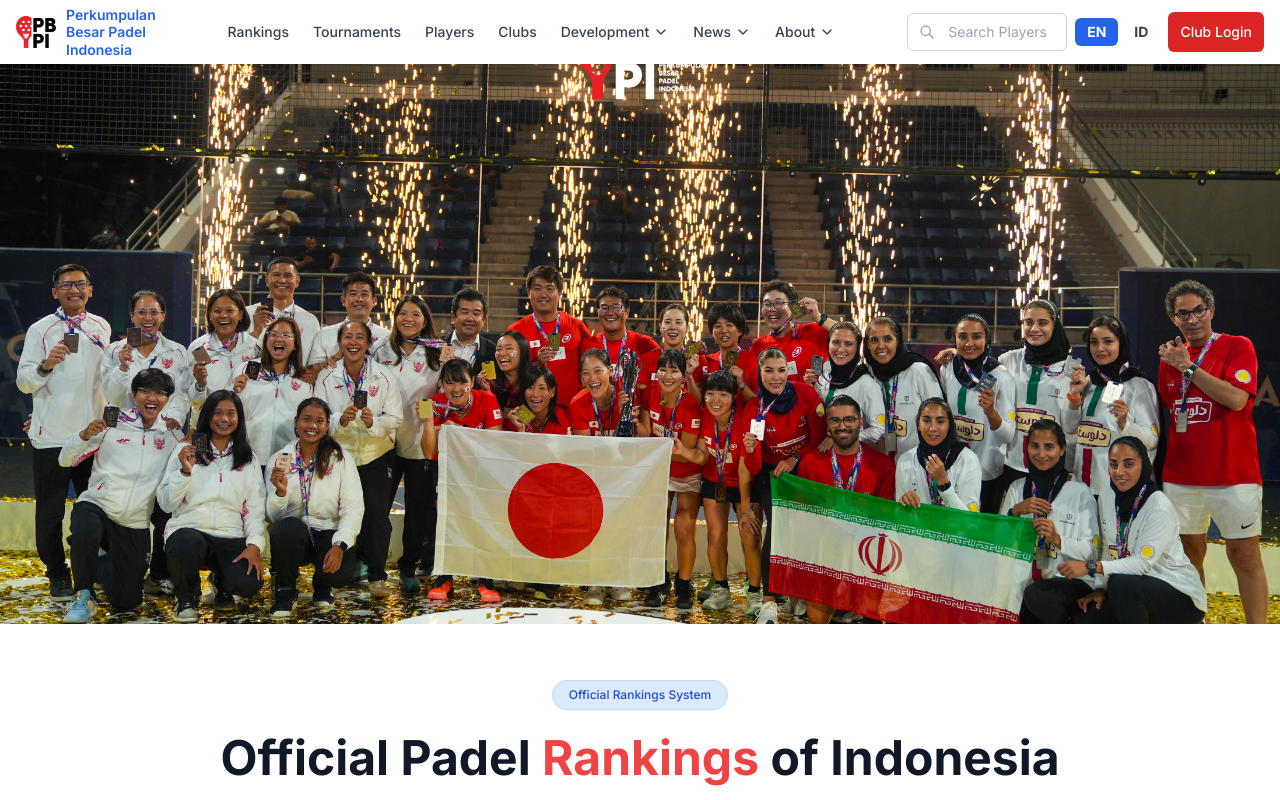
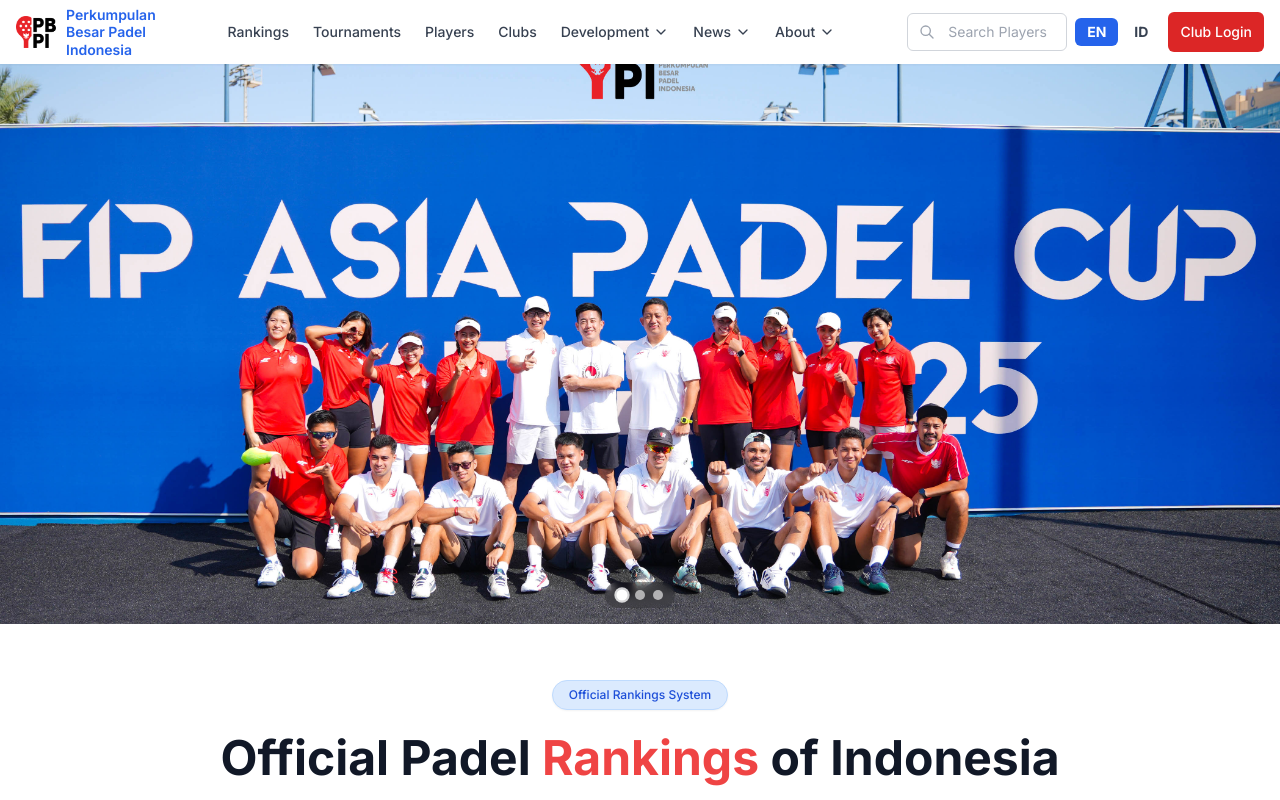
Before and after one commit to bjoe08357-crypto/padelranking, a Next.js app: page / in a window 1280 px wide. Shown: the top 800 px of the page. Built offline with nearby package versions, Linux system fonts and the light colour scheme.

Commit message:
feat(hero): slow rotation to 10s, add 1.5s crossfade, and clickable indicators

```diff
--- a/src/components/home/hero-section.tsx
+++ b/src/components/home/hero-section.tsx
@@ -12,21 +12,35 @@
   useEffect(() => {
     const intervalId = setInterval(() => {
       setCurrentIndex((prev) => (prev + 1) % images.length);
-    }, 5000);
+    }, 10000);
     return () => clearInterval(intervalId);
   }, []);
 
   return (
-    <section
-      className="relative min-h-[70vh] overflow-hidden"
-      style={{
-        backgroundImage: `url(${images[currentIndex]})`,
-        backgroundSize: 'cover',
-        backgroundPosition: 'center',
-        backgroundRepeat: 'no-repeat',
-      }}
-    >
-      {/* Image-only hero */}
+    <section className="relative min-h-[70vh] overflow-hidden">
+      {/* Slides */}
+      <div className="absolute inset-0">
+        {images.map((src, idx) => (
+          <div
+            key={src}
+            className={`absolute inset-0 bg-center bg-cover transition-opacity duration-[1500ms] ease-in-out ${idx === currentIndex ? "opacity-100" : "opacity-0"}`}
+            style={{ backgroundImage: `url(${src})` }}
+            aria-hidden={idx !== currentIndex}
+          />
+        ))}
+      </div>
+
+      {/* Indicators */}
+      <div className="absolute bottom-4 left-1/2 -translate-x-1/2 flex items-center gap-2 bg-black/20 rounded-full px-3 py-2 backdrop-blur-sm">
+        {images.map((_, idx) => (
+          <button
+            key={idx}
+            aria-label={`Go to slide ${idx + 1}`}
+            onClick={() => setCurrentIndex(idx)}
+            className={`h-2.5 w-2.5 rounded-full transition-all ${idx === currentIndex ? "bg-white ring-2 ring-white/80 scale-110" : "bg-white/60 hover:bg-white/90"}`}
+          />
+        ))}
+      </div>
     </section>
   );
 }
```
